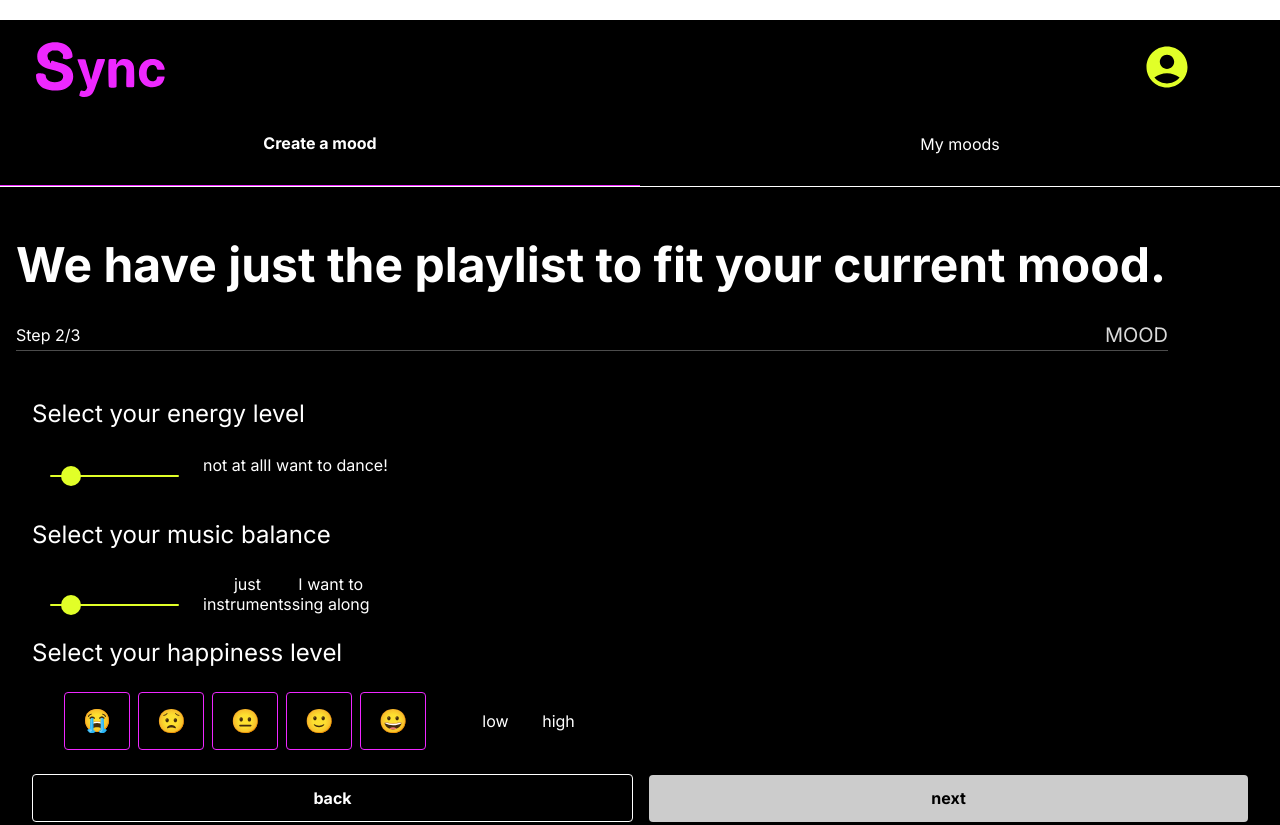
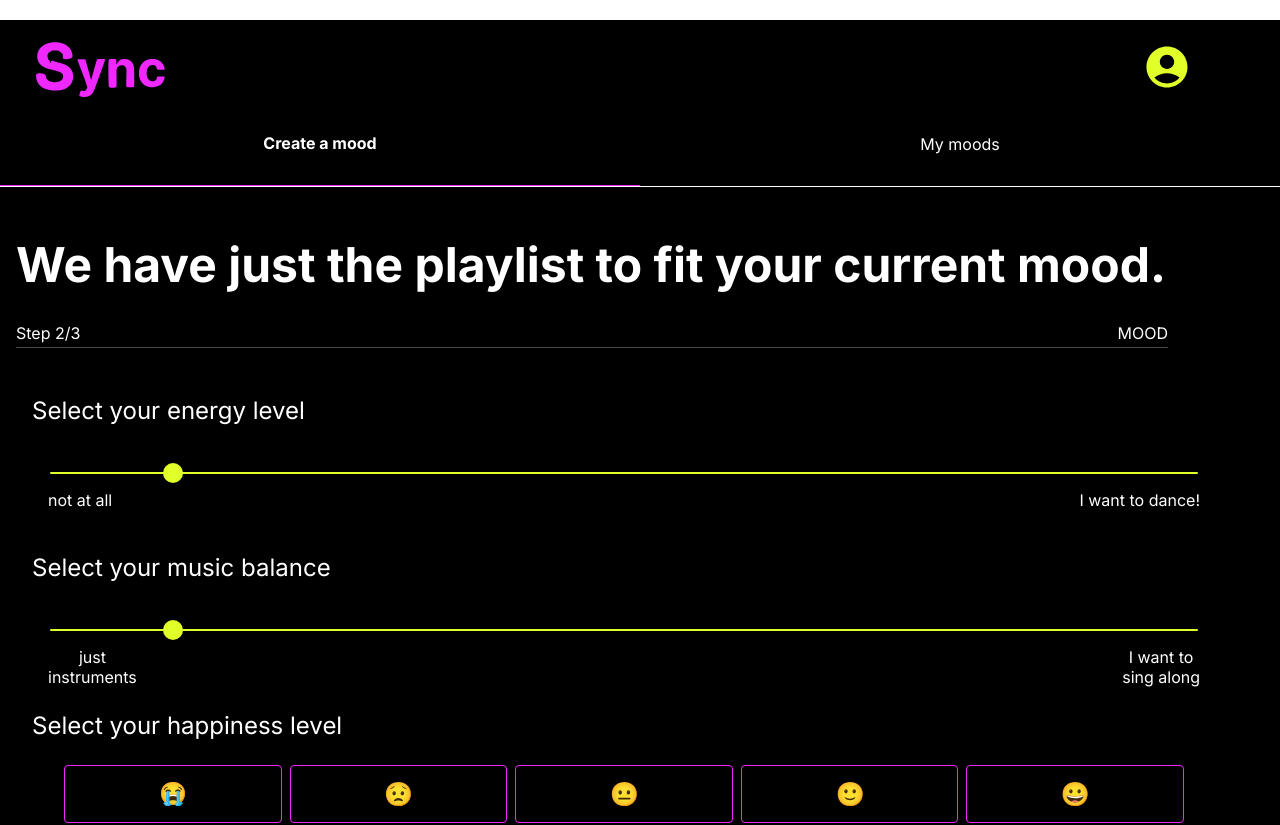
Before and after one commit to ekanarek/devmountain-group-project, a React (Vite) app: page /Step2Page in a window 1280 px wide. Shown: the top 825 px of the page. Built offline with nearby package versions, Linux system fonts and the light colour scheme.

Commit message:
genrePg=Step2

```diff
--- a/src/css/step1.css
+++ b/src/css/step1.css
@@ -589,14 +589,14 @@ text-align: left;
     gap: 17px;
     color: #fff;
 }
-.frameParent3 {
+/* .frameParent3 {
     align-self: stretch;
     display: flex;
     flex-direction: row;
     align-items: flex-start;
     justify-content: flex-start;
     gap: 22px;
-}
+} */
 .rockWrapper {
     flex: 1;
     border-radius: 4px;
--- a/src/css/step2.css
+++ b/src/css/step2.css
@@ -97,7 +97,7 @@
     text-align: flex-start;
     width:95vw;
 }
-.mood {
+.genre {
     width: 184px;
     position: relative;
     font-size: 20px;
```
